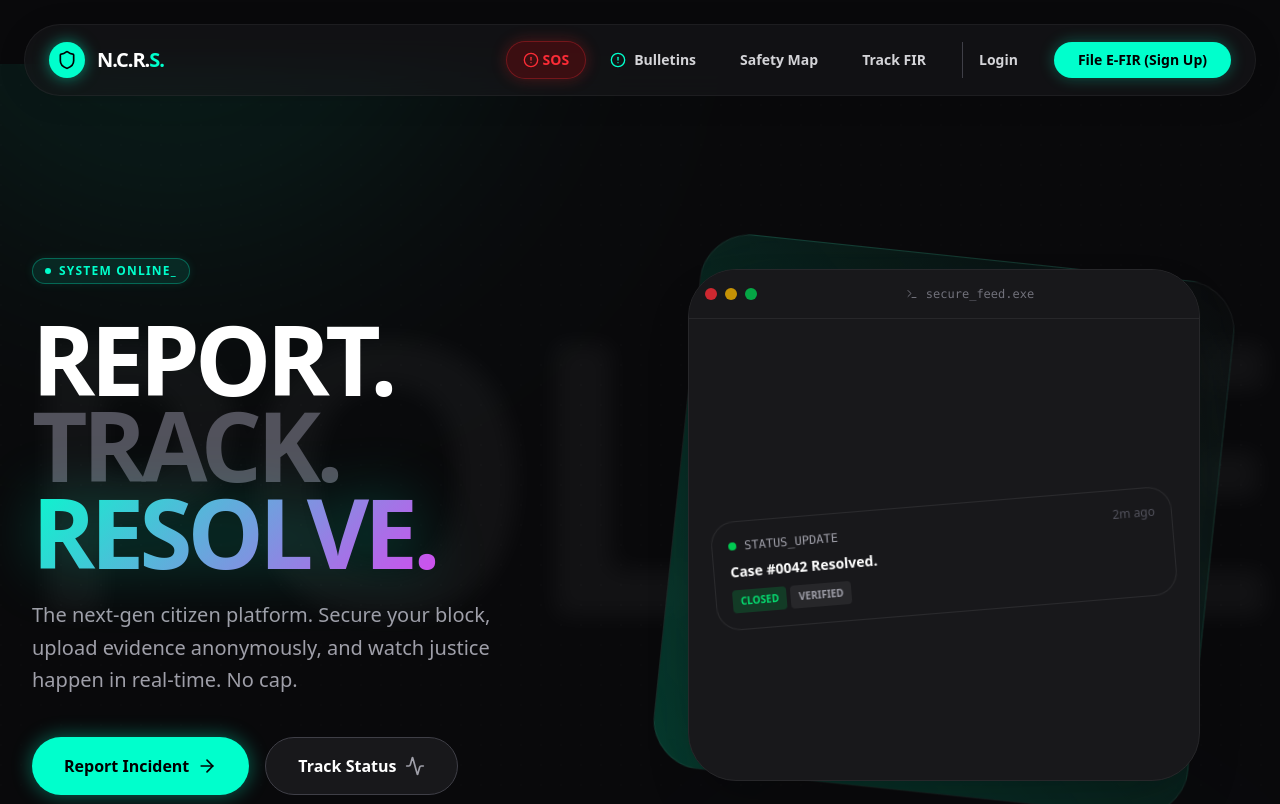
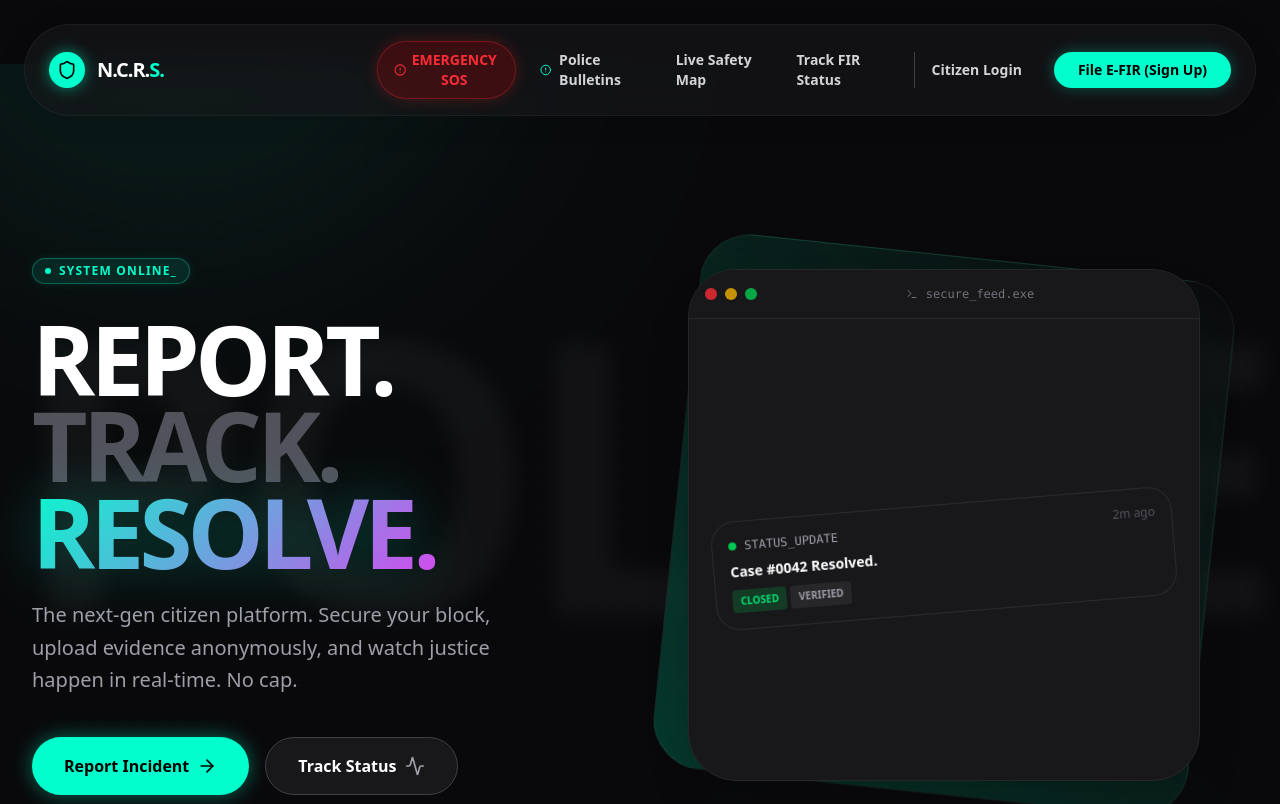
Before and after one commit to Deekshantpower2507/police-reporting-system, a React (Vite) app in the folder client/: page / in a window 1280 px wide. Shown: the top 804 px of the page. Built offline with nearby package versions, Linux system fonts and the light colour scheme.

Commit message:
style: Reposition navbar items to fill vacant space

```diff
--- a/client/src/components/Navbar.jsx
+++ b/client/src/components/Navbar.jsx
@@ -64,8 +64,8 @@ const Navbar = () => {
     return (
         <div className="fixed w-full z-50 px-4 sm:px-6 top-6 flex justify-center pointer-events-none">
             <nav className={`pointer-events-auto transition-all duration-300 w-full max-w-7xl rounded-full border ${scrolled ? 'glass-dark border-zinc-700/50 shadow-2xl py-3' : 'glass border-transparent py-4'}`}>
-                <div className="px-6 flex justify-between items-center">
-                    <div className="flex items-center">
+                <div className="px-6 flex items-center justify-between md:justify-start">
+                    <div className="flex items-center md:w-1/4">
                         <Link to="/" className="flex items-center group">
                             <div className="p-2 bg-primary-500 rounded-full mr-3 shadow-[0_0_15px_rgba(0,255,204,0.5)] group-hover:shadow-[0_0_25px_rgba(0,255,204,0.8)] transition-all">
                                 <Shield className="h-5 w-5 text-black" />
@@ -77,13 +77,33 @@ const Navbar = () => {
                     </div>
 
                     {/* Desktop Menu - Expanded with functional options */}
-                    <div className="hidden md:flex items-center space-x-1 lg:space-x-3">
-                        <button onClick={handleGlobalSOS} className="px-4 py-2 bg-red-600/20 text-red-500 border border-red-500/30 rounded-full text-sm font-bold shadow-[0_0_15px_rgba(220,38,38,0.3)] hover:bg-red-600 hover:text-white transition-all flex items-center animate-pulse mr-2">
-                            <AlertCircle size={16} className="mr-1" /> SOS
-                        </button>
+                    <div className="hidden md:flex flex-1 items-center justify-end md:justify-between space-x-1 lg:space-x-3 pl-8">
 
-                        {user ? (
-                            <>
+                        {/* Center/Left aligned quick actions */}
+                        <div className="flex items-center space-x-2 flex-1">
+                            <button onClick={handleGlobalSOS} className="px-4 py-2 bg-red-600/20 text-red-500 border border-red-500/30 rounded-full text-sm font-bold shadow-[0_0_15px_rgba(220,38,38,0.3)] hover:bg-red-600 hover:text-white transition-all flex items-center animate-pulse mr-2">
+                                <AlertCircle size={16} className="mr-1" /> EMERGENCY SOS
+                            </button>
+
+                            {!user && (
+                                <>
+                                    <Link to="/bulletins" className="px-4 py-2 rounded-full text-sm font-semibold text-zinc-300 hover:text-white hover:bg-zinc-800 transition-all flex items-center group">
+                                        <AlertCircle size={16} className="mr-2 text-primary-500 group-hover:animate-pulse" /> Police Bulletins
+                                    </Link>
+                                    <Link to="/safety-map" className={`px-4 py-2 rounded-full text-sm font-semibold transition-all ${isActive('/safety-map') ? 'bg-zinc-800 text-white' : 'text-zinc-300 hover:text-white hover:bg-zinc-800'}`}>
+                                        Live Safety Map
+                                    </Link>
+                                    <Link to="/track" className={`px-4 py-2 rounded-full text-sm font-semibold transition-all ${isActive('/track') ? 'bg-zinc-800 text-white' : 'text-zinc-300 hover:text-white hover:bg-zinc-800'}`}>
+                                        Track FIR Status
+                                    </Link>
+                                </>
+                            )}
+                        </div>
+
+                        {/* Right aligned user actions */}
+                        <div className="flex items-center justify-end space-x-2">
+                            {user ? (
+                                <>
                                 <Link to={getDashboardLink()} className={`px-4 py-2 rounded-full text-sm font-semibold transition-all ${isActive(getDashboardLink()) ? 'bg-zinc-800 text-white' : 'text-zinc-400 hover:text-white hover:bg-zinc-800/50'}`}>
                                     Dash
                                 </Link>
@@ -115,23 +135,15 @@ const Navbar = () => {
                             </>
                         ) : (
                             <>
-                                <Link to="/bulletins" className="px-4 py-2 rounded-full text-sm font-semibold text-zinc-300 hover:text-white hover:bg-zinc-800 transition-all flex items-center group">
-                                    <AlertCircle size={16} className="mr-2 text-primary-500 group-hover:animate-pulse" /> Bulletins
-                                </Link>
-                                <Link to="/safety-map" className={`px-4 py-2 rounded-full text-sm font-semibold transition-all ${isActive('/safety-map') ? 'bg-zinc-800 text-white' : 'text-zinc-300 hover:text-white hover:bg-zinc-800'}`}>
-                                    Safety Map
-                                </Link>
-                                <Link to="/track" className={`px-4 py-2 rounded-full text-sm font-semibold transition-all ${isActive('/track') ? 'bg-zinc-800 text-white' : 'text-zinc-300 hover:text-white hover:bg-zinc-800'}`}>
-                                    Track FIR
-                                </Link>
                                 <Link to="/login" className="px-4 py-2 rounded-full text-sm font-semibold text-zinc-300 hover:text-white hover:bg-zinc-800 transition-all ml-2 border-l border-zinc-700 pl-4 rounded-l-none">
-                                    Login
+                                    Citizen Login
                                 </Link>
                                 <Link to="/register" className="ml-2 px-6 py-2 bg-primary-500 text-black rounded-full text-sm font-bold shadow-[0_0_15px_rgba(0,255,204,0.3)] hover:shadow-[0_0_20px_rgba(0,255,204,0.6)] hover:-translate-y-0.5 transition-all">
                                     File E-FIR (Sign Up)
                                 </Link>
                             </>
                         )}
+                        </div>
                     </div>
 
                     {/* Mobile Menu Button */}
```
